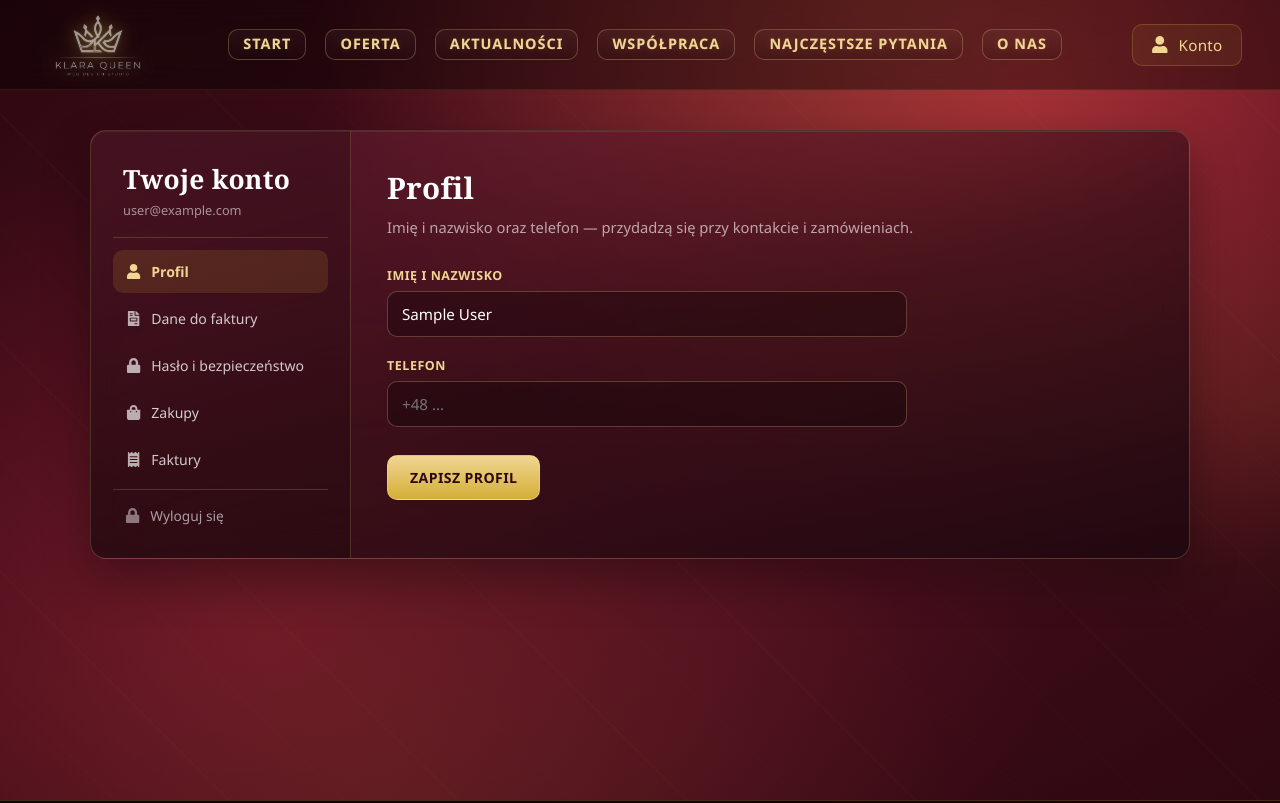
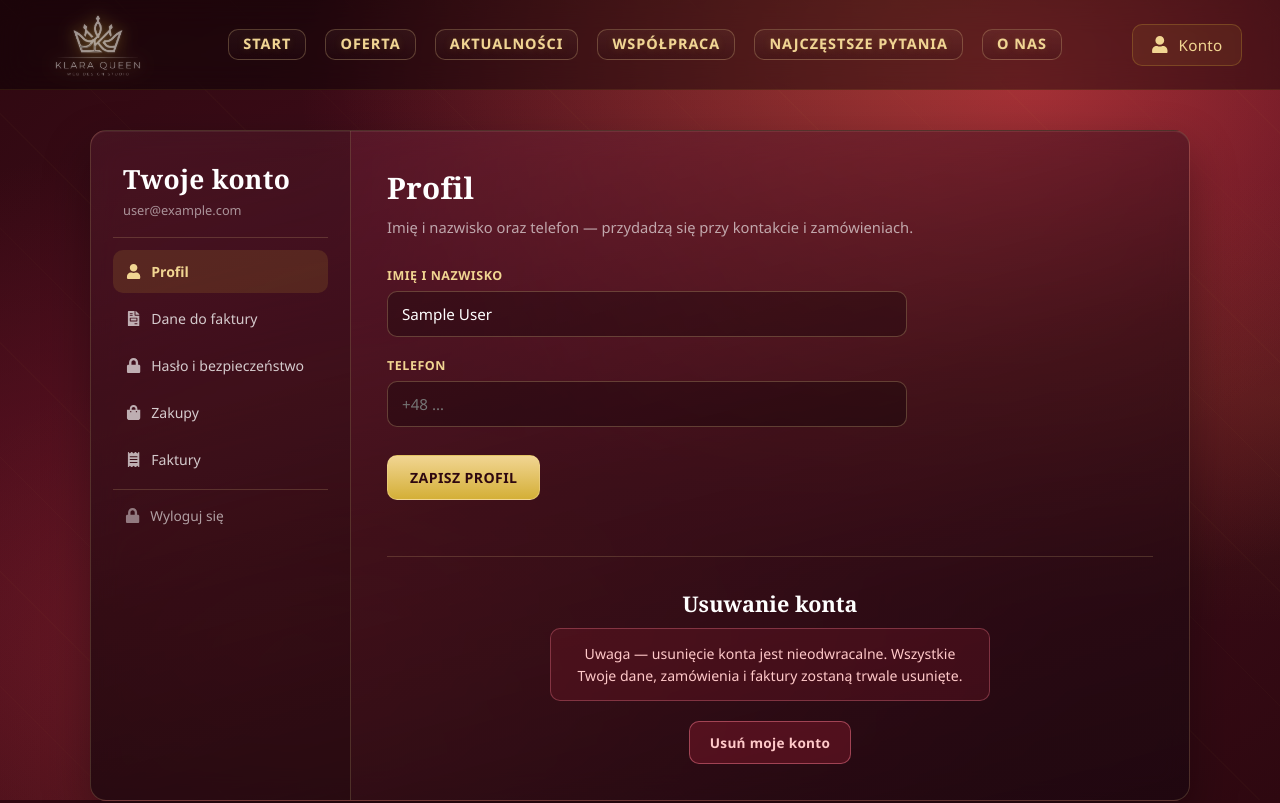
Before and after one commit to KlaraQueen/klara-queen, a React (Create React App) app: page /konto in a window 1280 px wide. Shown: the top 803 px of the page. Built offline with nearby package versions, Linux system fonts and the light colour scheme; no server answers; the database is empty; sample sign-in values are in the browser's storage.

Commit message:
Dodanie funkcji usuwania  konta

```diff
--- a/src/pages/Account/ProfileSection.js
+++ b/src/pages/Account/ProfileSection.js
@@ -1,7 +1,8 @@
 import React, { useEffect, useState } from "react";
-import { updateProfile } from "firebase/auth";
+import { updateProfile, deleteUser } from "firebase/auth";
 import { saveUserProfile } from "../../services/userProfile";
 import { mapFirebaseAuthError } from "../../utils/mapFirebaseAuthError";
+import { useNavigate } from "react-router-dom";
 import * as S from "./styled";
 
 function ProfileSection({ user, profile, onSaved }) {
@@ -10,11 +11,13 @@ function ProfileSection({ user, profile, onSaved }) {
   const [saving, setSaving] = useState(false);
   const [msg, setMsg] = useState(null);
   const [err, setErr] = useState(null);
+  const [showDeleteConfirm, setShowDeleteConfirm] = useState(false);
+  const [deleting, setDeleting] = useState(false);
+  const [deleteErr, setDeleteErr] = useState(null);
+  const navigate = useNavigate();
 
   useEffect(() => {
-    setDisplayName(
-      profile?.displayName ?? user?.displayName ?? "",
-    );
+    setDisplayName(profile?.displayName ?? user?.displayName ?? "");
     setPhone(profile?.phone ?? "");
   }, [profile, user]);
 
@@ -90,6 +93,56 @@ function ProfileSection({ user, profile, onSaved }) {
           </S.PrimaryBtn>
         </S.FormGrid>
       </form>
+
+      <S.DeleteSection>
+        <S.DeleteTitle>Usuwanie konta</S.DeleteTitle>
+        <S.DeleteWarning>
+          Uwaga — usunięcie konta jest nieodwracalne. Wszystkie Twoje dane,
+          zamówienia i faktury zostaną trwale usunięte.
+        </S.DeleteWarning>
+        {deleteErr ? <S.Alert $variant="error">{deleteErr}</S.Alert> : null}
+        {!showDeleteConfirm ? (
+          <S.DangerBtn type="button" onClick={() => setShowDeleteConfirm(true)}>
+            Usuń moje konto
+          </S.DangerBtn>
+        ) : (
+          <S.DeleteConfirmBox>
+            <S.DeleteConfirmText>
+              Czy na pewno chcesz usunąć konto? Tej operacji nie można cofnąć.
+            </S.DeleteConfirmText>
+            <S.DeleteBtnRow>
+              <S.DangerBtn
+                type="button"
+                disabled={deleting}
+                onClick={async () => {
+                  setDeleteErr(null);
+                  setDeleting(true);
+                  try {
+                    await deleteUser(user);
+                    navigate("/");
+                  } catch (error) {
+                    setDeleteErr(
+                      error.code === "auth/requires-recent-login"
+                        ? "Wyloguj się i zaloguj ponownie, a potem spróbuj usunąć konto."
+                        : error.message || "Nie udało się usunąć konta.",
+                    );
+                  } finally {
+                    setDeleting(false);
+                  }
+                }}
+              >
+                {deleting ? "Usuwanie…" : "Tak, usuń konto"}
+              </S.DangerBtn>
+              <S.GhostBtn
+                type="button"
+                onClick={() => setShowDeleteConfirm(false)}
+              >
+                Anuluj
+              </S.GhostBtn>
+            </S.DeleteBtnRow>
+          </S.DeleteConfirmBox>
+        )}
+      </S.DeleteSection>
     </>
   );
 }
--- a/src/pages/Account/styled.js
+++ b/src/pages/Account/styled.js
@@ -445,3 +445,83 @@ export const TogglePw = styled.button`
   align-items: center;
   justify-content: center;
 `;
+
+export const DeleteSection = styled.div`
+  margin-top: clamp(40px, 6vw, 56px);
+  padding-top: clamp(24px, 4vw, 32px);
+  border-top: 1px solid ${c.navBorderGold18};
+  display: flex;
+  flex-direction: column;
+  align-items: center;
+  text-align: center;
+`;
+
+export const DeleteTitle = styled.h3`
+  font-family: "Cormorant Garamond", Georgia, serif;
+  font-size: clamp(1.15rem, 2.5vw, 1.35rem);
+  font-weight: 700;
+  color: ${c.white};
+  margin: 0 0 10px 0;
+`;
+
+export const DeleteWarning = styled.p`
+  margin: 0 0 20px 0;
+  font-size: 0.88rem;
+  color: #ffc9c9;
+  line-height: 1.55;
+  max-width: 440px;
+  background: rgba(158, 30, 54, 0.2);
+  border: 1px solid rgba(241, 120, 140, 0.35);
+  border-radius: ${r};
+  padding: 14px 18px;
+`;
+
+export const DangerBtn = styled.button`
+  padding: 11px 20px;
+  width: fit-content;
+  border: 1px solid rgba(241, 120, 140, 0.5);
+  border-radius: ${r};
+  font-size: 0.85rem;
+  font-weight: 600;
+  font-family: inherit;
+  letter-spacing: 0.3px;
+  cursor: pointer;
+  color: #ffc9c9;
+  background: rgba(158, 30, 54, 0.35);
+  transition:
+    background 0.2s ease,
+    border-color 0.2s ease,
+    color 0.2s ease;
+
+  &:hover:not(:disabled) {
+    background: rgba(158, 30, 54, 0.55);
+    border-color: rgba(241, 120, 140, 0.7);
+    color: #fff;
+  }
+
+  &:disabled {
+    opacity: 0.5;
+    cursor: not-allowed;
+  }
+`;
+
+export const DeleteConfirmBox = styled.div`
+  display: flex;
+  flex-direction: column;
+  align-items: center;
+  gap: 14px;
+`;
+
+export const DeleteConfirmText = styled.p`
+  margin: 0;
+  font-size: 0.9rem;
+  font-weight: 600;
+  color: ${c.white};
+`;
+
+export const DeleteBtnRow = styled.div`
+  display: flex;
+  gap: 12px;
+  flex-wrap: wrap;
+  justify-content: center;
+`;
```
